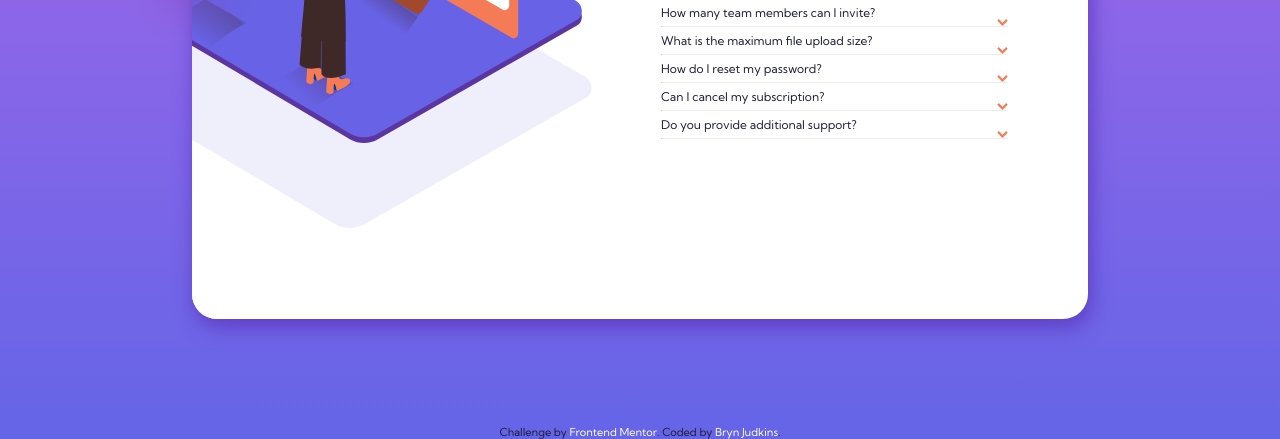
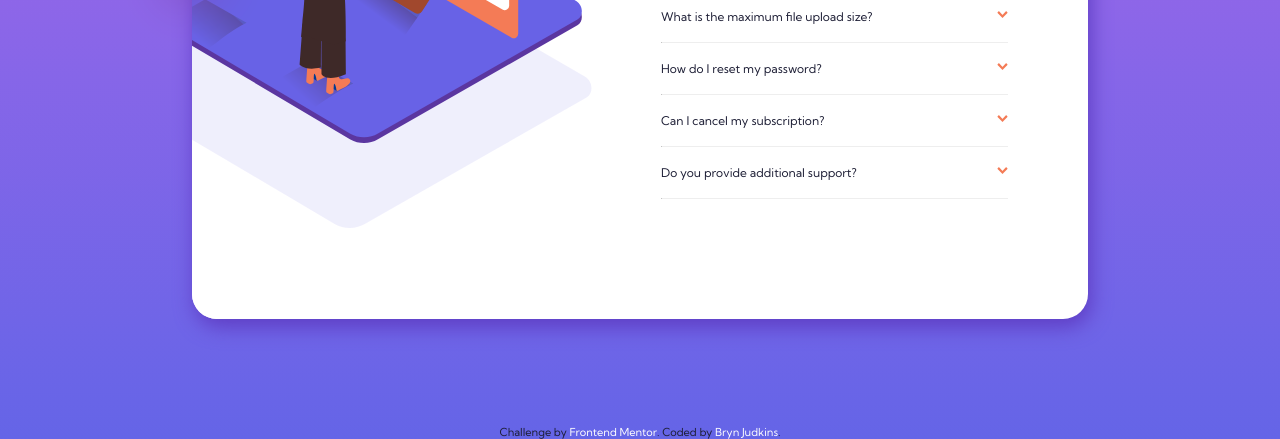
Before and after one commit to brynjudkins/faq-accordion, a plain HTML site: page index.html in a window 1280 px wide. Shown: the part 361-800 px from the top of the page. Drawn offline with Linux system fonts and the light colour scheme.

Commit message:
Update index.html

```diff
--- a/index.html
+++ b/index.html
@@ -31,7 +31,8 @@
 
 	<div class ="accordion">
 	<input type="checkbox" id="question1">
-	<label class="question" for="question1"> How many team members can I invite?
+	<label class="question" for="question1">
+		<p> How many team members can I invite? </p>
 	  <img class="arrow" src="images/icon-arrow-down.svg" alt="down arrow">
 		</label>
 		<p class="answer">
@@ -41,7 +42,8 @@
 
 	<div class ="accordion">
 	<input type="checkbox" id="question2">
-	<label class="question" for="question2"> What is the maximum file upload size?
+	<label class="question" for="question2">
+			<p> What is the maximum file upload size? </p>
 			<img class="arrow" src="images/icon-arrow-down.svg" alt="down arrow">
 		</label>
 		<p class="answer">
@@ -52,7 +54,8 @@
 
 	<div class ="accordion">
 	<input type="checkbox" id="question3">
-	<label class="question" for="question3"> How do I reset my password?
+	<label class="question" for="question3">
+			<p> How do I reset my password? </p>
 			<img class="arrow" src="images/icon-arrow-down.svg" alt="down arrow">
 		</label>
 		<p class="answer">
@@ -62,7 +65,8 @@
 
 	<div class ="accordion">
 	<input type="checkbox" id="question4">
-	<label class="question" for="question4"> Can I cancel my subscription?
+	<label class="question" for="question4">
+			<p> Can I cancel my subscription? </p>
 			<img class="arrow" src="images/icon-arrow-down.svg" alt="down arrow">
 		</label>
 		<p class="answer">
@@ -72,7 +76,8 @@
 
 	<div class ="accordion">
 	<input type="checkbox" id="question5">
-	<label class="question" for="question5"> Do you provide additional support?
+	<label class="question" for="question5">
+			<p> Do you provide additional support? </p>
 			<img class="arrow" src="images/icon-arrow-down.svg" alt="down arrow">
 		</label>
 		<p class="answer">
```
